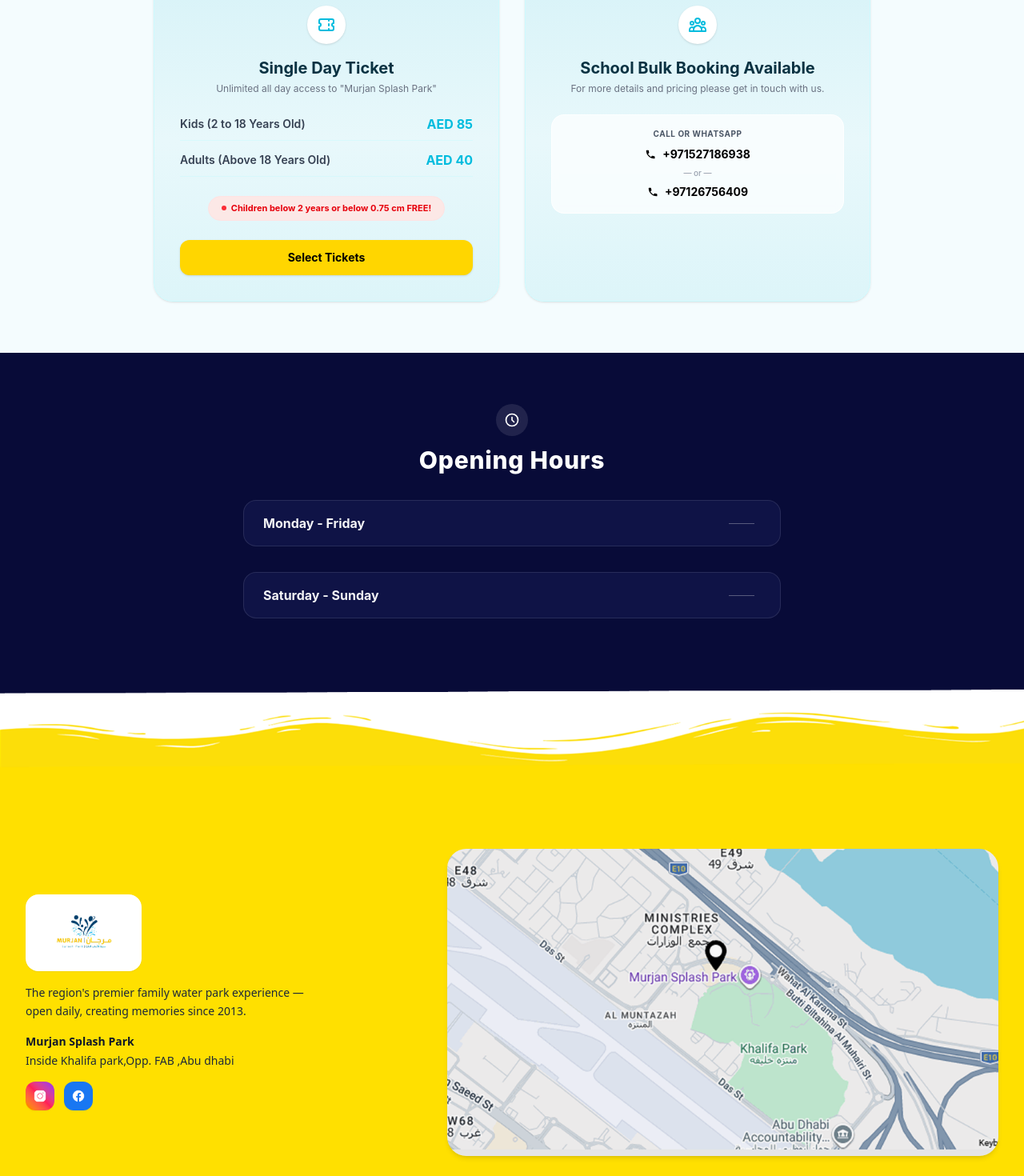
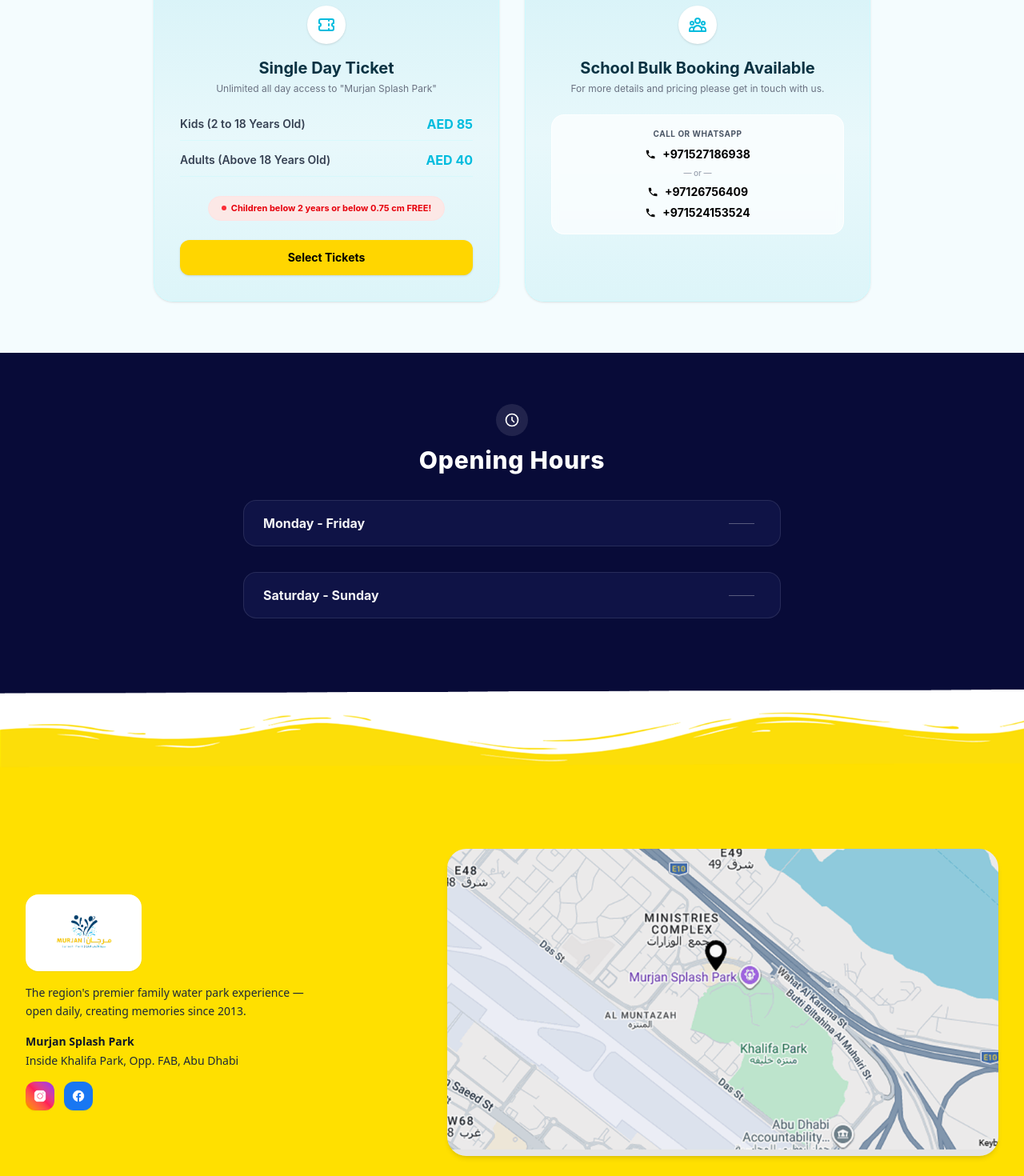
Before and after one commit to credodigital-org/murjan-splash-park, a React (Vite) app in the folder frontend/: page /tickets in a window 1280 px wide. Shown: the part 551-2021 px from the top of the page at 80% size. Built offline with nearby package versions, Linux system fonts and the light colour scheme; no server answers.

Commit message:
CLIENT CORRECTIONS

```diff
--- a/frontend/src/components/Footer.jsx
+++ b/frontend/src/components/Footer.jsx
@@ -32,7 +32,15 @@
 
               <div className="text-xs sm:text-sm space-y-0.5 sm:space-y-1 text-gray-800 font-medium mt-3 sm:mt-4">
                 <p className="font-bold text-gray-900 mb-0.5 sm:mb-1">Murjan Splash Park</p>
-                <p>Inside Khalifa park,Opp. FAB ,Abu dhabi</p>
+                {/* <p>Inside Khalifa park,Opp. FAB ,Abu dhabi</p> */}
+                <a
+  href="https://www.google.com/maps/search/?api=1&query=Murjan+Splash+Park+Abu+Dhabi"
+  target="_blank"
+  rel="noopener noreferrer"
+  className="hover:underline hover:text-gray-900 transition-colors"
+>
+  Inside Khalifa Park, Opp. FAB, Abu Dhabi
+</a>
               </div>
 
               <div className="flex items-center space-x-3 pt-3 sm:pt-4">
@@ -48,9 +56,23 @@
 
           <div className="md:col-span-7">
             <ScrollReveal animation="slide-right" delay={200}>
-              <div className="overflow-hidden rounded-xl sm:rounded-2xl lg:rounded-3xl shadow-md h-48 sm:h-64 md:h-72 lg:h-96 w-full">
+              {/* <div className="overflow-hidden rounded-xl sm:rounded-2xl lg:rounded-3xl shadow-md h-48 sm:h-64 md:h-72 lg:h-96 w-full">
                 <img src={mapImg} alt="Location Map" className="w-full h-full object-cover" />
-              </div>
+              </div> */}
+
+              <a
+  href="https://www.google.com/maps/search/?api=1&query=Murjan+Splash+Park+Abu+Dhabi"
+  target="_blank"
+  rel="noopener noreferrer"
+  className="block overflow-hidden rounded-xl sm:rounded-2xl lg:rounded-3xl shadow-md h-48 sm:h-64 md:h-72 lg:h-96 w-full cursor-pointer"
+  aria-label="Open Murjan Splash Park location in Google Maps"
+>
+  <img
+    src={mapImg}
+    alt="Murjan Splash Park Location Map"
+    className="w-full h-full object-cover transition-transform duration-300 hover:scale-105"
+  />
+</a>
             </ScrollReveal>
           </div>
 
--- a/frontend/src/pages/Tickets.jsx
+++ b/frontend/src/pages/Tickets.jsx
@@ -14,6 +14,7 @@
   const [currency, setCurrency] = useState('AED');
   const [phone, setPhone] = useState('+97126756409');
   const [whatsapp, setWhatsapp] = useState('+971527186938');
+  const [secondPhone, setSecondPhone] = useState('+971524153524');
   const [bookingUrl, setBookingUrl] = useState('');
   // const [hoursLabel, setHoursLabel] = useState('1.00PM to 09.00PM');
   const [weekdaysHoursLabel, setWeekdaysHoursLabel] = useState('');
@@ -45,6 +46,7 @@
     .then((s) => {
       if (s.phone) setPhone(s.phone);
       if (s.whatsapp_number) setWhatsapp(s.whatsapp_number);
+      if (s.second_phone) setSecondPhone(s.second_phone);
       if (s.booking_redirect_url) setBookingUrl(s.booking_redirect_url);
     })
     .catch(() => {});
@@ -202,6 +204,18 @@
                     </svg>
                     {phone}
                   </a>
+
+                  {secondPhone && (
+  <a
+    href={`tel:${secondPhone.replace(/[^0-9+]/g, '')}`}
+    className="flex items-center justify-center gap-2 text-xs sm:text-sm font-bold text-[#00BCDE] hover:underline"
+  >
+    <svg className="w-3.5 h-3.5" fill="currentColor" viewBox="0 0 24 24">
+      <path d="M6.62 10.79a15.053 15.053 0 006.59 6.59l2.2-2.2a1 1 0 011.11-.27c1.21.49 2.53.76 3.88.76a1 1 0 011 1V20a1 1 0 01-1 1C10.52 21 3 13.48 3 4a1 1 0 011-1h3.5a1 1 0 011 1c0 1.35.27 2.67.76 3.88a1 1 0 01-.27 1.11l-2.2 2.2z"/>
+    </svg>
+    {secondPhone}
+  </a>
+)}
                 </div>
               </div>
 
```
